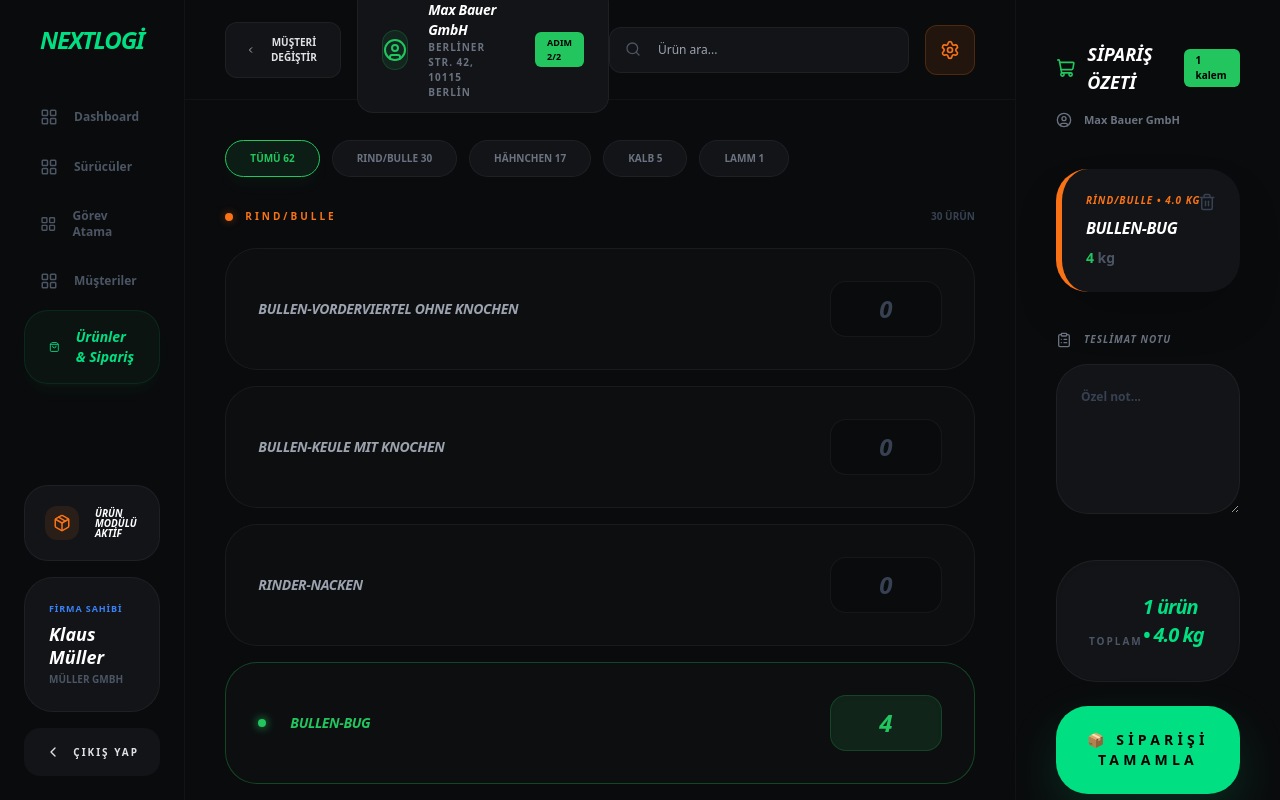
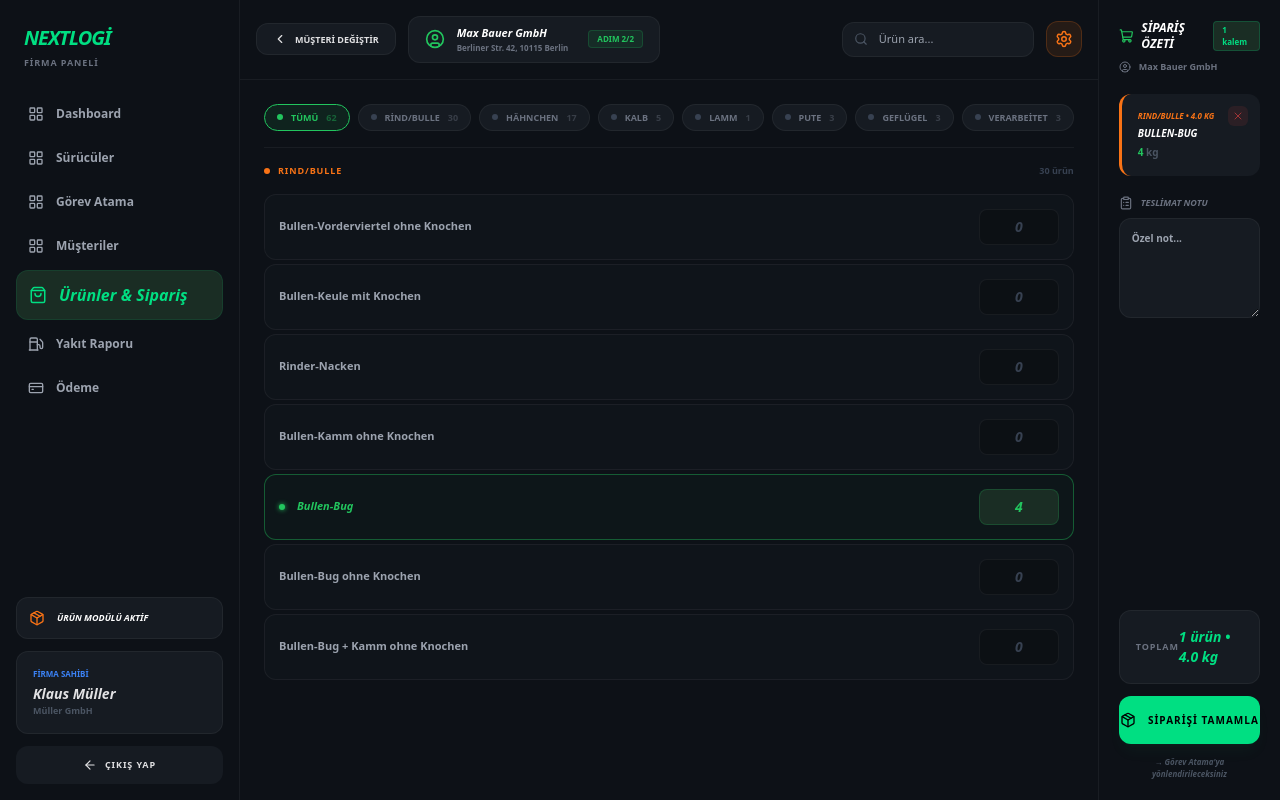
Before and after one commit to takipciberlin-sketch/nextlogi-live, a React (Create React App) app: page / in a window 1280 px wide. Built offline with nearby package versions, Linux system fonts and the light colour scheme.

Commit message:
UI elementleri ve spacing image_580525.png ile %100 eslendi

```diff
--- a/src/App.js
+++ b/src/App.js
@@ -1,103 +1,125 @@
 import React, { useState } from 'react';
 import {
-  LayoutGrid, ShoppingBag, Search, Plus, Minus, ShoppingCart,
-  Trash2, ArrowLeft, Package, UserCircle, Settings, ClipboardList,
-  ChevronLeft, LogOut, Users, MapPin
+  LayoutGrid, ShoppingBag, Search, ShoppingCart, Trash2,
+  ArrowLeft, Package, UserCircle, Settings, ClipboardList,
+  ChevronLeft, X, Truck, Users, MapPin, Fuel, CreditCard
 } from 'lucide-react';
 
-const NextLogiOrder = () => {
+const NextLogiFinal = () => {
   const [cart, setCart] = useState({ 4: 4 });
 
+  const categories = [
+    { n: 'Tümü', c: 62, active: true },
+    { n: 'Rind/Bulle', c: 30 },
+    { n: 'Hähnchen', c: 17 },
+    { n: 'Kalb', c: 5 },
+    { n: 'Lamm', c: 1 },
+    { n: 'Pute', c: 3 },
+    { n: 'Geflügel', c: 3 },
+    { n: 'Verarbeitet', c: 3 }
+  ];
+
   const urunler = [
-    { id: 1, n: "BULLEN-VORDERVIERTEL OHNE KNOCHEN" },
-    { id: 2, n: "BULLEN-KEULE MIT KNOCHEN" },
-    { id: 3, n: "RINDER-NACKEN" },
-    { id: 4, n: "BULLEN-BUG", active: true }
+    { id: 1, n: "Bullen-Vorderviertel ohne Knochen", q: 0 },
+    { id: 2, n: "Bullen-Keule mit Knochen", q: 0 },
+    { id: 3, n: "Rinder-Nacken", q: 0 },
+    { id: 4, n: "Bullen-Kamm ohne Knochen", q: 0 },
+    { id: 5, n: "Bullen-Bug", q: 4, active: true },
+    { id: 6, n: "Bullen-Bug ohne Knochen", q: 0 },
+    { id: 7, n: "Bullen-Bug + Kamm ohne Knochen", q: 0 }
   ];
 
   return (
-    <div className="flex h-screen bg-[#08090a] text-[#e1e1e3] font-sans overflow-hidden">
+    <div className="flex h-screen bg-[#0d1117] text-[#e1e1e3] font-sans overflow-hidden">
 
-      {/* SOL SIDEBAR (Birebir image_580525.png) */}
-      <aside className="w-[280px] bg-[#0a0b0d] border-r border-white/[0.03] flex flex-col p-6">
-        <div className="text-[#00df82] font-black text-2xl italic tracking-tighter mb-10 px-4 uppercase">Nextlogi</div>
-        <nav className="flex-1 space-y-2">
+      {/* SOL SIDEBAR (Birebir Görseldeki Renk ve İkonlar) */}
+      <aside className="w-[240px] bg-[#0d1117] border-r border-white/5 flex flex-col shrink-0">
+        <div className="p-6">
+          <div className="text-[#00df82] font-black text-xl italic tracking-tighter uppercase">Nextlogi</div>
+          <div className="text-[9px] text-gray-500 font-bold tracking-widest mt-1">FİRMA PANELİ</div>
+        </div>
+
+        <nav className="flex-1 px-4 space-y-1">
           {['Dashboard', 'Sürücüler', 'Görev Atama', 'Müşteriler'].map((item) => (
-            <div key={item} className="flex items-center gap-4 px-4 py-3 text-gray-600 font-bold text-xs hover:text-white transition-colors cursor-pointer">
-              <LayoutGrid size={18} /> {item}
+            <div key={item} className="flex items-center gap-3 p-3 text-gray-400 font-bold text-xs hover:bg-white/5 rounded-xl cursor-pointer">
+              <LayoutGrid size={16} /> {item}
             </div>
           ))}
-          <div className="flex items-center gap-4 px-6 py-4 bg-[#11241a]/40 text-[#00df82] rounded-[1.5rem] border border-[#00df82]/10 mt-4 shadow-lg shadow-green-500/5">
-            <ShoppingBag size={20} /> <span className="font-black italic text-sm">Ürünler & Sipariş</span>
+          <div className="flex items-center gap-3 p-3 bg-[#1a2d24] text-[#00df82] rounded-xl border border-[#00df82]/10 mt-2">
+            <ShoppingBag size={18} /> <span className="font-bold italic">Ürünler & Sipariş</span>
           </div>
+          {['Yakıt Raporu', 'Ödeme'].map((item) => (
+             <div key={item} className="flex items-center gap-3 p-3 text-gray-400 font-bold text-xs hover:bg-white/5 rounded-xl cursor-pointer">
+                {item === 'Yakıt Raporu' ? <Fuel size={16}/> : <CreditCard size={16}/>} {item}
+             </div>
+          ))}
         </nav>
 
-        <div className="mt-auto space-y-4">
-           <div className="bg-[#121418] p-5 rounded-[1.5rem] border border-white/[0.05] flex items-center gap-4">
-              <div className="bg-orange-500/10 p-2 rounded-xl"><Package size={18} className="text-orange-500"/></div>
-              <span className="text-[10px] font-black text-white uppercase italic leading-none">Ürün Modülü Aktif</span>
+        <div className="p-4 space-y-3">
+           <div className="bg-[#161b22] p-3 rounded-xl border border-white/5 flex items-center gap-3">
+              <Package size={16} className="text-orange-500"/>
+              <span className="text-[9px] font-black text-white uppercase italic">Ürün Modülü Aktif</span>
            </div>
-           <div className="bg-[#121418] p-6 rounded-[1.8rem] border border-white/[0.05]">
-              <div className="text-[9px] text-blue-500 font-black mb-2 uppercase tracking-widest">Firma Sahibi</div>
-              <div className="text-lg font-black italic text-white leading-tight">Klaus Müller</div>
-              <div className="text-[10px] text-gray-600 font-bold mt-1 uppercase">Müller GmbH</div>
+           <div className="bg-[#161b22] p-4 rounded-xl border border-white/5">
+              <div className="text-[8px] text-blue-500 font-black mb-1 uppercase">Firma Sahibi</div>
+              <div className="text-sm font-black italic">Klaus Müller</div>
+              <div className="text-[9px] text-gray-600 font-bold">Müller GmbH</div>
            </div>
-           <button className="w-full py-4 bg-[#121418] hover:bg-white/5 rounded-2xl text-[10px] font-black uppercase tracking-[0.2em] flex items-center justify-center gap-3 transition-all">
-              <ChevronLeft size={16}/> Çıkış Yap
+           <button className="w-full py-3 bg-[#161b22] hover:bg-white/5 rounded-xl text-[9px] font-black uppercase tracking-widest flex items-center justify-center gap-2 transition-all">
+              <ArrowLeft size={14}/> Çıkış Yap
            </button>
         </div>
       </aside>
 
       {/* MERKEZ: ÜRÜN LİSTESİ */}
-      <main className="flex-1 flex flex-col bg-[#0a0b0d]">
-        {/* ÜST BAR */}
-        <header className="h-[100px] border-b border-white/[0.03] flex items-center justify-between px-10">
-          <div className="flex items-center gap-4">
-            <button className="bg-[#121418] px-5 py-3 rounded-xl text-[10px] font-black uppercase flex items-center gap-3 border border-white/[0.05] hover:bg-white/5 transition-all">
-              <ChevronLeft size={16}/> Müşteri Değiştir
+      <main className="flex-1 flex flex-col bg-[#0d1117]">
+        {/* HEADER BAR */}
+        <header className="p-4 border-b border-white/5 flex items-center justify-between">
+          <div className="flex items-center gap-3">
+            <button className="bg-[#161b22] px-4 py-2 rounded-xl text-[9px] font-black uppercase flex items-center gap-2 border border-white/5">
+              <ChevronLeft size={14}/> Müşteri Değiştir
             </button>
-            <div className="bg-[#121418] border border-white/[0.05] px-6 py-3 rounded-2xl flex items-center gap-5">
-              <div className="w-10 h-10 bg-green-500/10 rounded-full flex items-center justify-center border border-green-500/20">
-                <UserCircle className="text-green-500" size={24}/>
+            <div className="bg-[#161b22] border border-white/5 px-4 py-2 rounded-xl flex items-center gap-3">
+              <UserCircle className="text-green-500" size={20}/>
+              <div>
+                <div className="text-[11px] font-black text-white italic">Max Bauer GmbH</div>
+                <div className="text-[8px] text-gray-500 font-bold">Berliner Str. 42, 10115 Berlin</div>
               </div>
-              <div>
-                <div className="text-sm font-black text-white italic tracking-tight">Max Bauer GmbH</div>
-                <div className="text-[10px] text-gray-500 font-bold uppercase tracking-widest">Berliner Str. 42, 10115 Berlin</div>
-              </div>
-              <span className="bg-green-500 text-black text-[9px] font-black px-3 py-1 rounded-md ml-4">ADIM 2/2</span>
+              <span className="bg-green-500/10 text-green-500 text-[8px] font-black px-2 py-0.5 rounded border border-green-500/20 ml-2 uppercase">Adım 2/2</span>
             </div>
           </div>
-          <div className="flex items-center gap-4">
+          <div className="flex items-center gap-3">
              <div className="relative">
-              <Search className="absolute left-4 top-3.5 text-gray-600" size={16}/>
-              <input type="text" placeholder="Ürün ara..." className="bg-[#121418] border border-white/[0.05] rounded-xl py-3.5 pl-12 pr-6 text-xs outline-none w-[300px] focus:border-white/20"/>
+                <Search className="absolute left-3 top-2.5 text-gray-600" size={14}/>
+                <input type="text" placeholder="Ürün ara..." className="bg-[#161b22] border border-white/5 rounded-xl py-2 pl-9 pr-4 text-[11px] outline-none w-48"/>
              </div>
-            <button className="bg-orange-500/10 text-orange-500 p-3.5 rounded-xl border border-orange-500/20"><Settings size={20}/></button>
+             <button className="bg-orange-500/10 text-orange-500 p-2 rounded-xl border border-orange-500/20"><Settings size={18}/></button>
           </div>
         </header>
 
-        {/* ÜRÜN KARTLARI */}
-        <div className="flex-1 overflow-y-auto p-10 space-y-6">
-          <div className="flex gap-3 mb-8">
-            {['TÜMÜ 62', 'RIND/BULLE 30', 'HÄHNCHEN 17', 'KALB 5', 'LAMM 1'].map((cat, i) => (
-              <button key={cat} className={`px-6 py-2.5 rounded-full border text-[10px] font-black uppercase transition-all ${i===0 ? 'bg-green-500/10 border-green-500 text-green-500 shadow-lg shadow-green-500/5' : 'bg-[#121418] border-white/[0.05] text-gray-500'}`}>
-                {cat}
+        {/* KATEGORİLER VE LİSTE */}
+        <div className="flex-1 overflow-y-auto p-6 space-y-4">
+          <div className="flex gap-2 pb-4 border-b border-white/5">
+            {categories.map((c) => (
+              <button key={c.n} className={`px-3 py-1.5 rounded-full border text-[9px] font-black uppercase flex items-center gap-2 ${c.active ? 'bg-green-500/10 border-green-500 text-green-500' : 'bg-[#161b22] border-white/5 text-gray-500'}`}>
+                <div className={`w-1.5 h-1.5 rounded-full ${c.active ? 'bg-green-500' : 'bg-gray-700'}`}/> {c.n} <span className="opacity-40">{c.c}</span>
               </button>
             ))}
           </div>
 
-          <div className="space-y-4">
-             <div className="text-orange-500 font-black text-[10px] uppercase tracking-[0.3em] flex items-center gap-3 mb-6">
-               <div className="w-2 h-2 rounded-full bg-orange-500 shadow-[0_0_8px_rgba(249,115,22,0.4)]"/> RIND/BULLE <span className="text-gray-700 ml-auto tracking-normal">30 ÜRÜN</span>
+          <div className="text-orange-500 font-black text-[9px] uppercase tracking-widest flex items-center gap-2">
+            <div className="w-1.5 h-1.5 rounded-full bg-orange-500 shadow-sm"/> RIND/BULLE <span className="text-gray-700 ml-auto tracking-normal lowercase">30 ürün</span>
           </div>
-             {urunler.map(u => (
-               <div key={u.id} className={`flex items-center justify-between p-8 bg-[#121418]/40 rounded-[2rem] border transition-all ${u.active ? 'border-green-500/30' : 'border-white/[0.05]'}`}>
-                  <div className="flex items-center gap-6">
-                    {u.active && <div className="w-2 h-2 rounded-full bg-green-500 shadow-[0_0_10px_#22c55e]"/>}
-                    <span className={`text-sm font-black uppercase tracking-tight italic ${u.active ? 'text-green-500' : 'text-gray-400'}`}>{u.n}</span>
+
+          <div className="space-y-1">
+            {urunler.map((u) => (
+              <div key={u.id} className={`flex items-center justify-between p-3.5 bg-[#161b22]/40 rounded-xl border transition-all ${u.active ? 'border-green-500/40 bg-green-500/[0.03]' : 'border-white/5'}`}>
+                <div className="flex items-center gap-3">
+                   {u.active && <div className="w-1.5 h-1.5 rounded-full bg-green-500 shadow-[0_0_5px_#22c55e]"/>}
+                   <span className={`text-[11px] font-bold ${u.active ? 'text-green-500 italic' : 'text-gray-400'}`}>{u.n}</span>
                 </div>
-                  <div className={`w-28 h-14 rounded-2xl flex items-center justify-center font-black italic text-2xl border transition-all ${u.active ? 'bg-[#11241a] text-green-500 border-green-500/20 shadow-inner' : 'bg-black/20 text-gray-700 border-white/[0.05]'}`}>
-                     {cart[u.id] || 0}
+                <div className={`w-20 h-9 rounded-lg flex items-center justify-center font-black italic text-sm border ${u.active ? 'bg-[#1a2d24] text-green-500 border-green-500/20' : 'bg-black/20 text-gray-700 border-white/5'}`}>
+                  {u.q}
                 </div>
               </div>
             ))}
@@ -106,40 +128,40 @@ const NextLogiOrder = () => {
       </main>
 
       {/* SAĞ TARAF: SİPARİŞ ÖZETİ (image_580525.png) */}
-      <aside className="w-[420px] bg-[#0a0b0d] border-l border-white/[0.03] p-10 flex flex-col gap-10">
+      <aside className="w-72 bg-[#0d1117] border-l border-white/5 p-5 flex flex-col gap-5">
         <div className="flex justify-between items-center">
-          <h2 className="text-lg font-black italic uppercase text-white flex items-center gap-3"><ShoppingCart size={24} className="text-green-500"/> Sipariş Özeti</h2>
-          <span className="bg-green-500 text-black text-[10px] font-black px-3 py-1 rounded-md">1 kalem</span>
+          <h2 className="text-xs font-black italic uppercase text-white flex items-center gap-2"><ShoppingCart size={16} className="text-green-500"/> Sipariş Özeti</h2>
+          <span className="bg-[#1a2d24] text-[#00df82] text-[8px] font-black px-2 py-0.5 rounded border border-[#00df82]/20">1 kalem</span>
         </div>
 
-        <div className="flex items-center gap-3 text-gray-500 -mt-6">
-           <UserCircle size={16}/> <span className="text-[11px] font-bold">Max Bauer GmbH</span>
+        <div className="flex items-center gap-2 text-gray-500 -mt-3">
+           <UserCircle size={12}/> <span className="text-[9px] font-bold">Max Bauer GmbH</span>
         </div>
 
-        {/* TURUNCU ÇİZGİLİ SEPET KARTI */}
-        <div className="bg-[#121418] p-6 rounded-[2rem] border-l-[6px] border-orange-500 relative shadow-2xl">
-           <button className="absolute right-6 top-6 text-gray-700 hover:text-red-500 transition-colors"><Trash2 size={18}/></button>
-           <div className="text-[10px] font-black text-orange-500 uppercase tracking-widest mb-2 italic">Rind/Bulle • 4.0 kg</div>
-           <div className="text-md font-black text-white uppercase italic tracking-tight">Bullen-Bug</div>
-           <div className="text-sm text-green-500 font-black mt-2">4 <span className="text-gray-600 font-bold">kg</span></div>
+        {/* SEPET KARTI (image_580525.png'deki gibi turuncu detaylı) */}
+        <div className="bg-[#161b22] p-4 rounded-xl border-l-[3px] border-orange-500 relative">
+           <button className="absolute right-3 top-3 bg-red-500/10 p-1 rounded-md text-red-500/60 hover:text-red-500"><X size={12}/></button>
+           <div className="text-[8px] font-black text-orange-500 uppercase italic mb-1">RIND/BULLE • 4.0 kg</div>
+           <div className="text-[10px] font-black text-white uppercase italic">Bullen-Bug</div>
+           <div className="text-[10px] text-green-500 font-bold mt-1">4 <span className="text-gray-600">kg</span></div>
         </div>
 
         {/* TESLİMAT NOTU */}
-        <div className="space-y-4">
-           <div className="flex items-center gap-3 text-gray-500 text-[10px] font-black uppercase tracking-widest italic"><ClipboardList size={16}/> Teslimat Notu</div>
-           <textarea placeholder="Özel not..." className="w-full bg-[#121418] border border-white/[0.05] rounded-[2rem] p-6 text-xs font-bold min-h-[150px] outline-none focus:border-green-500/30 transition-all text-white placeholder:text-gray-700"></textarea>
+        <div className="space-y-2">
+           <div className="flex items-center gap-2 text-gray-500 text-[9px] font-black uppercase italic"><ClipboardList size={14}/> Teslimat Notu</div>
+           <textarea placeholder="Özel not..." className="w-full bg-[#161b22] border border-white/5 rounded-xl p-3 text-[10px] font-bold min-h-[100px] outline-none focus:border-[#00df82]/30 transition-all"></textarea>
         </div>
 
-        {/* ALT TOPLAM VE BUTON */}
-        <div className="mt-auto space-y-6">
-           <div className="bg-[#121418] p-8 rounded-[2.5rem] border border-white/[0.05] flex justify-between items-end shadow-inner">
-              <div className="text-[10px] text-gray-600 font-black uppercase tracking-[0.2em]">Toplam</div>
-              <div className="text-xl font-black text-[#00df82] italic tracking-tighter">1 ürün • 4.0 kg</div>
+        {/* ALT BİLGİ VE BUTON */}
+        <div className="mt-auto space-y-3">
+           <div className="bg-[#161b22] p-4 rounded-xl border border-white/5 flex justify-between items-center">
+              <div className="text-[9px] text-gray-500 font-black uppercase tracking-widest">Toplam</div>
+              <div className="text-sm font-black text-[#00df82] italic">1 ürün • 4.0 kg</div>
            </div>
-           <button className="w-full bg-[#00df82] text-black py-6 rounded-[2rem] font-black uppercase text-sm tracking-[0.3em] hover:scale-[1.02] active:scale-95 transition-all flex items-center justify-center gap-4 shadow-[0_20px_50px_rgba(0,223,130,0.15)]">
-              📦 Siparişi Tamamla
+           <button className="w-full bg-[#00df82] text-black py-4 rounded-xl font-black uppercase text-[10px] tracking-widest hover:brightness-110 active:scale-[0.98] transition-all flex items-center justify-center gap-3 shadow-lg shadow-green-500/5">
+              <Package size={16}/> Siparişi Tamamla
            </button>
-           <p className="text-[10px] text-gray-700 font-bold text-center italic">→ Görev Atama'ya yönlendirileceksiniz</p>
+           <div className="text-[8px] text-gray-600 font-bold text-center italic">→ Görev Atama'ya yönlendirileceksiniz</div>
         </div>
       </aside>
 
@@ -147,4 +169,4 @@ const NextLogiOrder = () => {
   );
 };
 
-export default NextLogiOrder;
+export default NextLogiFinal;
```
Lines whose indentation alone changed are shown as unchanged.
